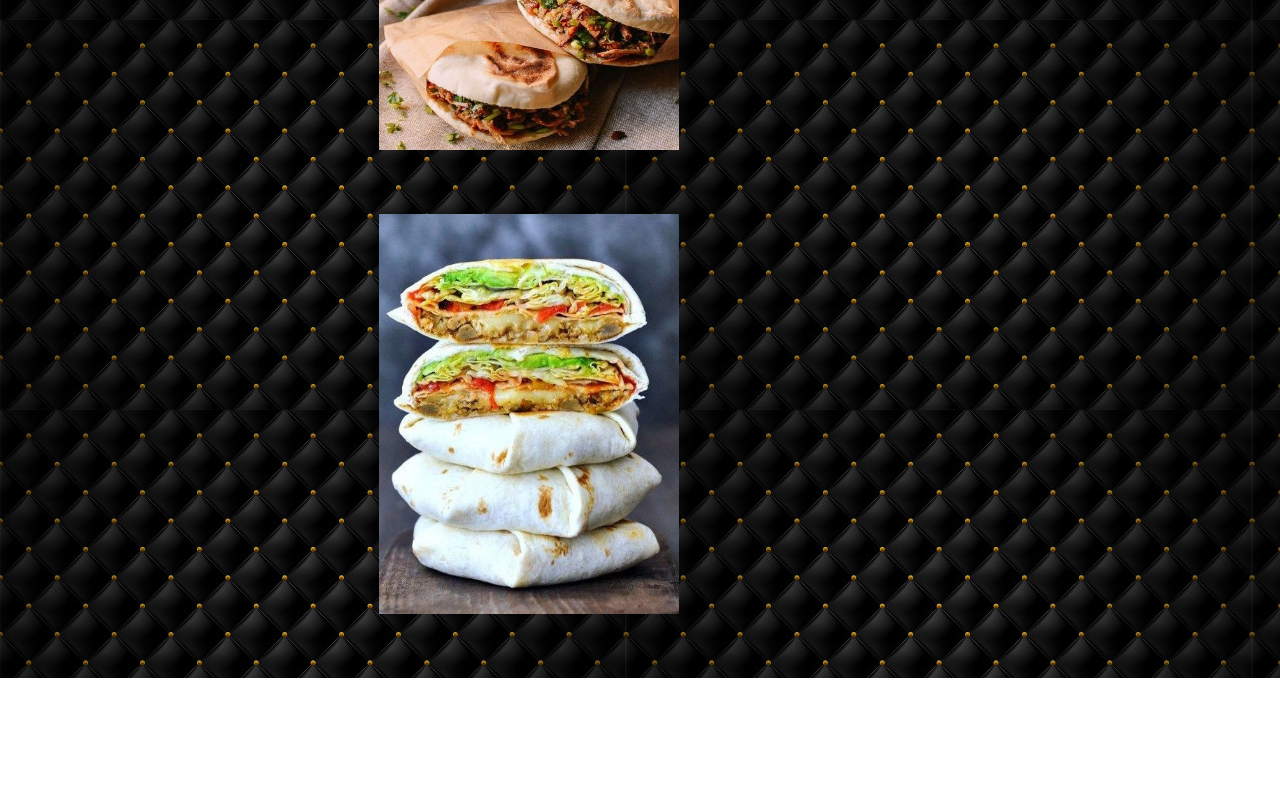
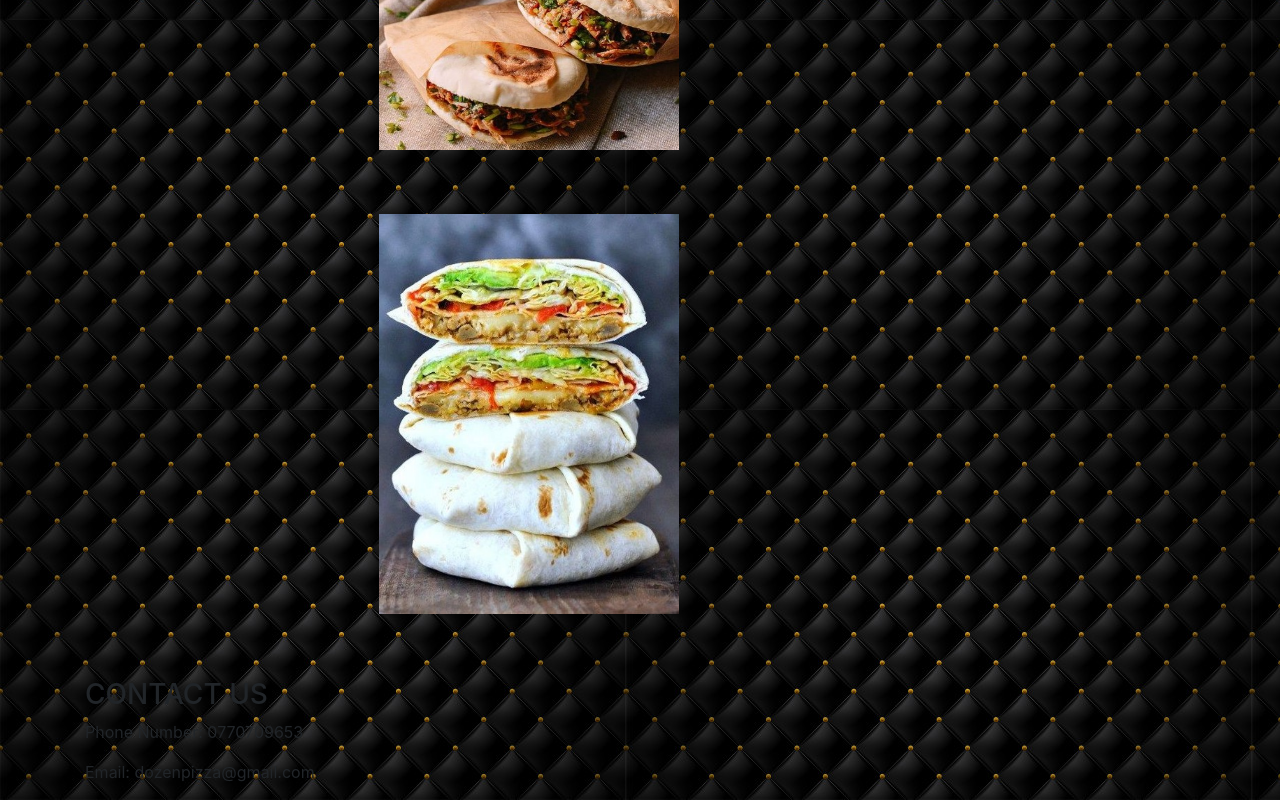
Before and after one commit to MarkMuniu/weekfour, a plain HTML site: page index.html in a window 1280 px wide. Shown: the part 5440-6240 px from the top of the page. Before the commit the page ends 6118 px from the top, so only its background shows below. Drawn offline with nearby package versions, Linux system fonts and the light colour scheme.

Commit message:
introduce a contact us section

```diff
--- a/index.html
+++ b/index.html
@@ -128,7 +128,13 @@
       </div>
     </div>
   </div>
-
+  <div id="contactus">
+    <div class="container">
+      <h3>CONTACT US</h3>
+      <p>Phone Number: 0770709653</p>
+      <p>Email: dozenpizza@gmail.com</p>
+    </div>
+  </div>
 
 
 
```
